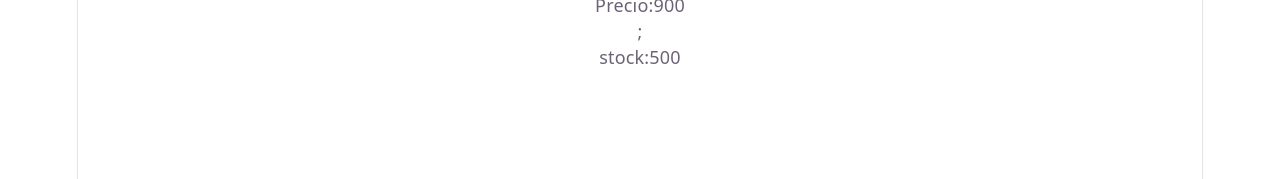
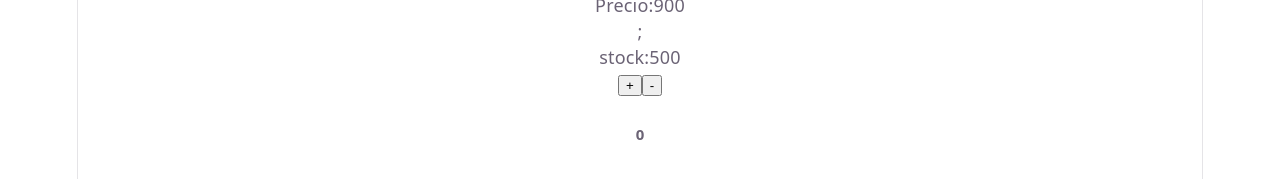
Before and after one commit to julietainsaurraldegm2/React-bootcamp-Julieta, a React (Vite) app in the folder react-bootcamp-Julieta/: page / in a window 1280 px wide. Shown: the part 435-614 px from the top of the page. Built offline with nearby package versions, Linux system fonts and the light colour scheme.

Commit message:
feat: add Content and Counter components with basic functionality

```diff
--- a/react-bootcamp-Julieta/src/App.tsx
+++ b/react-bootcamp-Julieta/src/App.tsx
@@ -1,11 +1,13 @@
 import './App.css'
-import Content from './Class 3/Content'
+import Content from './Class 3/Lesson_01/Content'
+import Counter from './Class 4/Lesson_01/Contador'
 
 function App() {
 
   return (
     <>
     <Content/>
+    <Counter/>
     </>
   )
 }
--- /dev/null
+++ b/react-bootcamp-Julieta/src/Class 4/Lesson_01/Contador.tsx
@@ -0,0 +1,22 @@
+import { useState } from "react";
+
+function Counter(){
+
+    const [count, setCount] = useState(0);
+
+    return(
+        <div>
+            <button onClick={ () => setCount (count + 1)}>
+                +
+            </button>
+
+            <button onClick={()=> setCount(count -1)}>
+                -
+            </button>
+            <h5>{count}</h5>
+        </div>
+
+    )
+
+}
+export default Counter
```
Also changed, not shown: react-bootcamp-Julieta/src/Class 3/Lesson_01/Content.tsx (renamed from react-bootcamp-Julieta/src/Class 3/Content.tsx), react-bootcamp-Julieta/src/Class 3/Lesson_01/Saludo.tsx (renamed from react-bootcamp-Julieta/src/Class 3/Saludo.tsx), react-bootcamp-Julieta/src/Class 3/Lesson_01/TarjetaProducto.tsx (renamed from react-bootcamp-Julieta/src/Class 3/TarjetaProducto.tsx).
